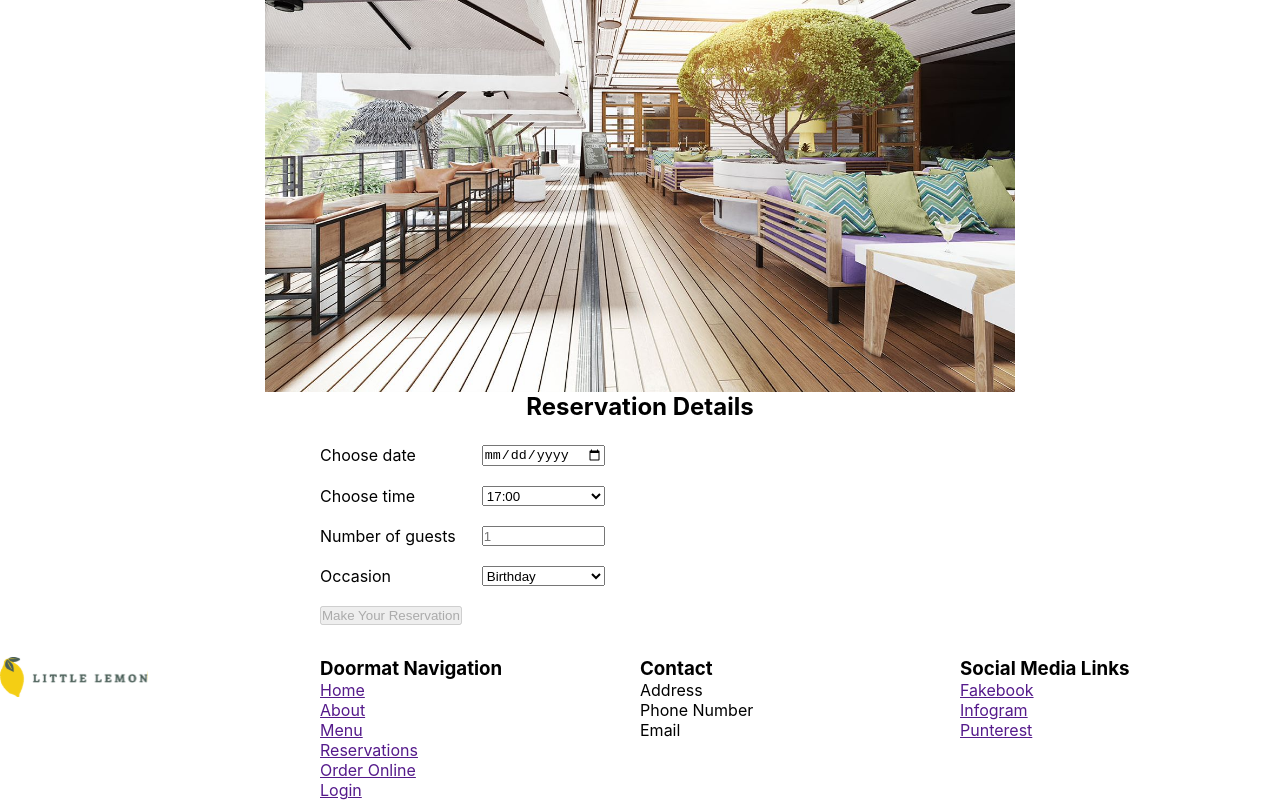
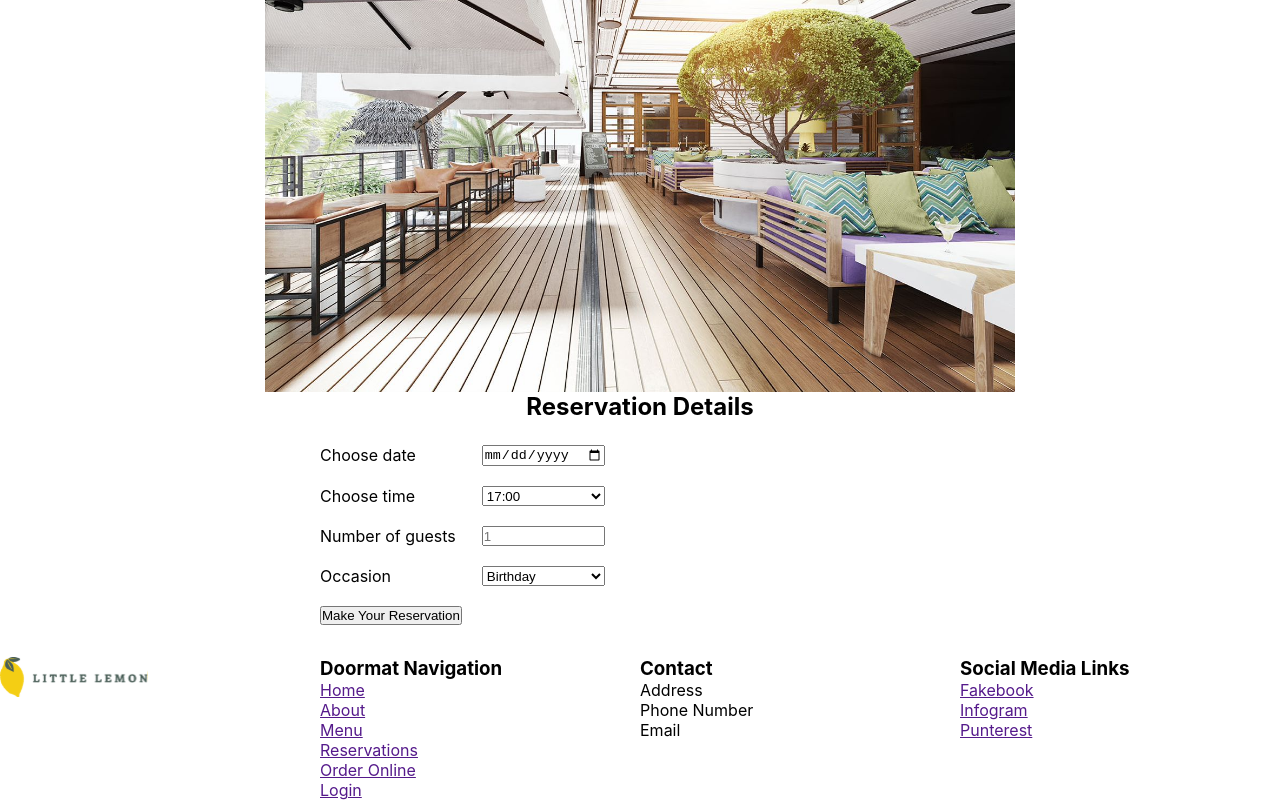
Before and after one commit to digitAI-4N6/little-lemon, a React (Create React App) app: page / in a window 1280 px wide. Shown: the part 328-1128 px from the top of the page. Built offline with nearby package versions, Linux system fonts and the light colour scheme.

Commit message:
Lift State Up
Lift State Up

```diff
--- a/src/App.js
+++ b/src/App.js
@@ -3,15 +3,30 @@ import Nav from "./components/Nav";
 import Header from "./components/Header";
 import Main from './components/Main';
 import Footer from './components/Footer';
+import React, { useState } from 'react';
 
 
 function App() {
+  const [guests, setGuests] = useState("");
+  const [date, setDate] = useState("");
+  const [availableTimes, setAvailableTimes] = useState("");
+  const [occasion, setOccasion] = useState("");
+
   return (
     <>
       <body>
       <Nav />
       <Header />
-        <Main />
+        <Main
+        guests={guests}
+        setGuests={setGuests}
+        date={date}
+        setDate={setDate}
+        availableTimes={availableTimes}
+        setAvailableTimes={setAvailableTimes}
+        occasion={occasion}
+        setOccasion={setOccasion}
+        />
         <Footer />
       </body>
     </>
--- a/src/components/BillingInformation.js
+++ b/src/components/BillingInformation.js
@@ -1,19 +1,25 @@
 import React, { useState } from "react";
 import { validateEmail } from "./subcomponents/BillingInformation/Utilities";
 import BookingForm from "./subcomponents/BookingForm";
+import App from "../App.js";
 
-export default function BillingInformation() {
+export default function BillingInformation({
+  guests,
+  setGuests,
+  date,
+  setDate,
+  availableTimes,
+  setAvailableTimes,
+  occasion,
+  setOccasion
+}) {
   // Reservation Details
-  const [guests, setGuests] = useState("");
-  const [date, setDate] = useState("");
-  const [time, setTime] = useState("");
-  const [occasion, setOccasion] = useState("");
 
   const getIsFormValid = () => {
     return (
       guests &&
       date &&
-      time &&
+      availableTimes &&
       occasion
     );
   };
@@ -21,12 +27,13 @@ export default function BillingInformation() {
   const clearForm = () => {
     setGuests("");
     setDate("");
-    setTime("");
+    setAvailableTimes("");
     setOccasion("");
   };
 
   const handleSubmit = (e) => {
     e.preventDefault();
+    console.log("handleSubmit Activated!")
     alert("Table reserved!");
     clearForm();
   };
@@ -36,9 +43,14 @@ export default function BillingInformation() {
       <h2>Reservation Details</h2>
       <BookingForm
       guests={guests}
+      setGuests={setGuests}
       date={date}
-      time={time}
+      setDate={setDate}
+      availableTimes={availableTimes}
+      setAvailableTimes={setAvailableTimes}
       occasion={occasion}
+      setOccasion={setOccasion}
+      onSubmit={handleSubmit}
       />
     </>
   );
--- a/src/components/Main.js
+++ b/src/components/Main.js
@@ -1,11 +1,20 @@
 // import ReservationDetails from "./ReservationDetails";
 import BillingInformation from "./BillingInformation";
 
-export default function Main() {
+export default function Main({guests, setGuests, date, setDate, availableTimes, setAvailableTimes, occasion, setOccasion}) {
     return (
         <>
         {/* <ReservationDetails /> */}
-        <BillingInformation />
+        <BillingInformation
+        guests={guests}
+        setGuests={setGuests}
+        date={date}
+        setDate={setDate}
+        availableTimes={availableTimes}
+        setAvailableTimes={setAvailableTimes}
+        occasion={occasion}
+        setOccasion={setOccasion}
+        />
         </>
     )
 }
--- a/src/components/subcomponents/BookingForm.js
+++ b/src/components/subcomponents/BookingForm.js
@@ -1,58 +1,17 @@
 import React, { useState } from 'react';
 
-export default function BookingForm() {
-    const [date, setDate] = useState("");
-    const [time, setTime] = useState([
-        {
-            time: "17:00",
-        },
-        {
-            time: "18:00",
-        },
-        {
-            time: "19:00",
-        },
-        {
-            time: "20:00",
-        },
-        {
-            time: "21:00",
-        },
-        {
-            time: "22:00",
-        },
-    ]);
-    const [guests, setGuests] = useState("");
-    const [occasion, setOccasion] = useState([
-        {
-            occasion: "Birthday",
-        },
-        {
-            occasion: "Anniversary",
-        },
-    ])
-
-    const getIsFormValid = () => {
-        return (
-          guests &&
-          date &&
-          time &&
-          occasion
-        );
-      };
-
-      const clearForm = () => {
-        setGuests("");
-        setDate("");
-        setTime("");
-        setOccasion("")
-      };
-
-      const handleSubmit = (e) => {
-        e.preventDefault();
-        alert("Table reserved!");
-        clearForm();
-      };
+export default function BookingForm({
+    guests,
+    setGuests,
+    date,
+    setDate,
+    availableTimes,
+    setAvailableTimes,
+    occasion,
+    setOccasion,
+    onSubmit,
+    isFormValid
+}) {
 
     return (
         <>
@@ -64,11 +23,11 @@ export default function BookingForm() {
                 onChange={(e) => setDate(e.target.value)}
                 value={date}
                 />
-                <label htmlFor="time">Choose time</label>
+                <label htmlFor="availableTimes">Choose time</label>
                 <select
-                id="time"
-                onChange={(e) => setTime(e.target.value)}
-                value={time}
+                id="availableTimes"
+                onChange={(e) => setAvailableTimes(e.target.value)}
+                value={availableTimes}
                 >
                     <option>17:00</option>
                     <option>18:00</option>
@@ -96,7 +55,7 @@ export default function BookingForm() {
                 </select>
                 <button
                 type="submit"
-                disabled={!getIsFormValid()}
+                // disabled={!getIsFormValid()}
                 >Make Your Reservation</button>
             </form>
         </>
```
